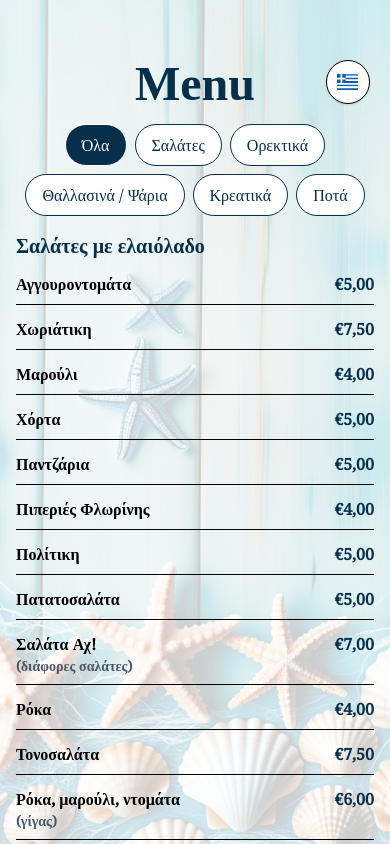
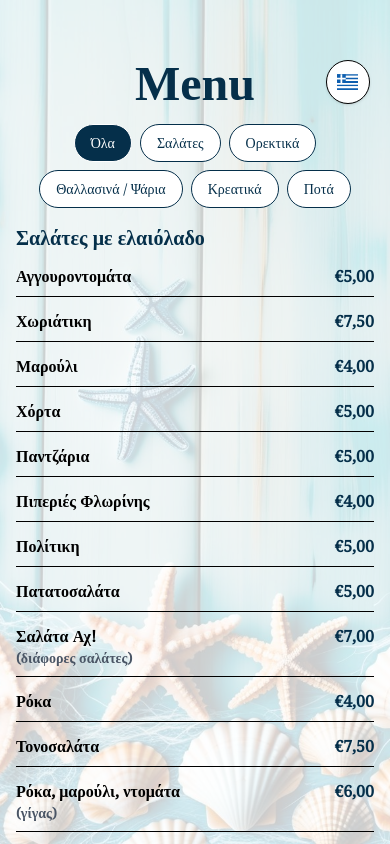
Before and after one commit to pagiannis/ax_niko_ax, a React (Vite) app: page / in a window 390 px wide. Built offline with nearby package versions, Linux system fonts and the light colour scheme; some icons are missing; a web font is replaced by a local one.

Commit message:
Change font size on filters

```diff
--- a/src/components/FilterBar.tsx
+++ b/src/components/FilterBar.tsx
@@ -15,7 +15,7 @@ const FilterBar = ({ selected, onSelect, language }: FilterBarProps) => {
   ];
 
   return (
-    <div className="flex justify-center flex-wrap gap-2 my-4 font-noto-serif">
+    <div className="flex justify-center flex-wrap gap-2 my-4 font-noto-serif text-sm md:text-base">
       {categories.map((cat) => (
         <button
           key={cat.en}
```
